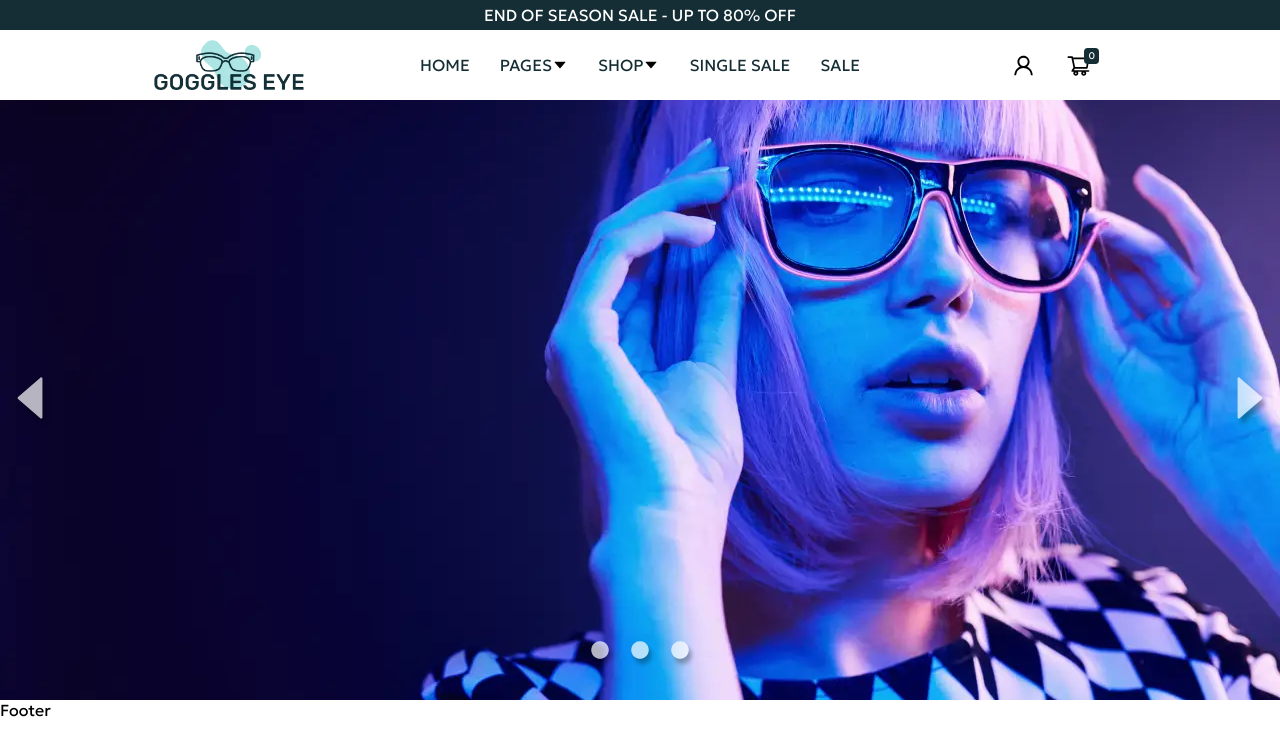
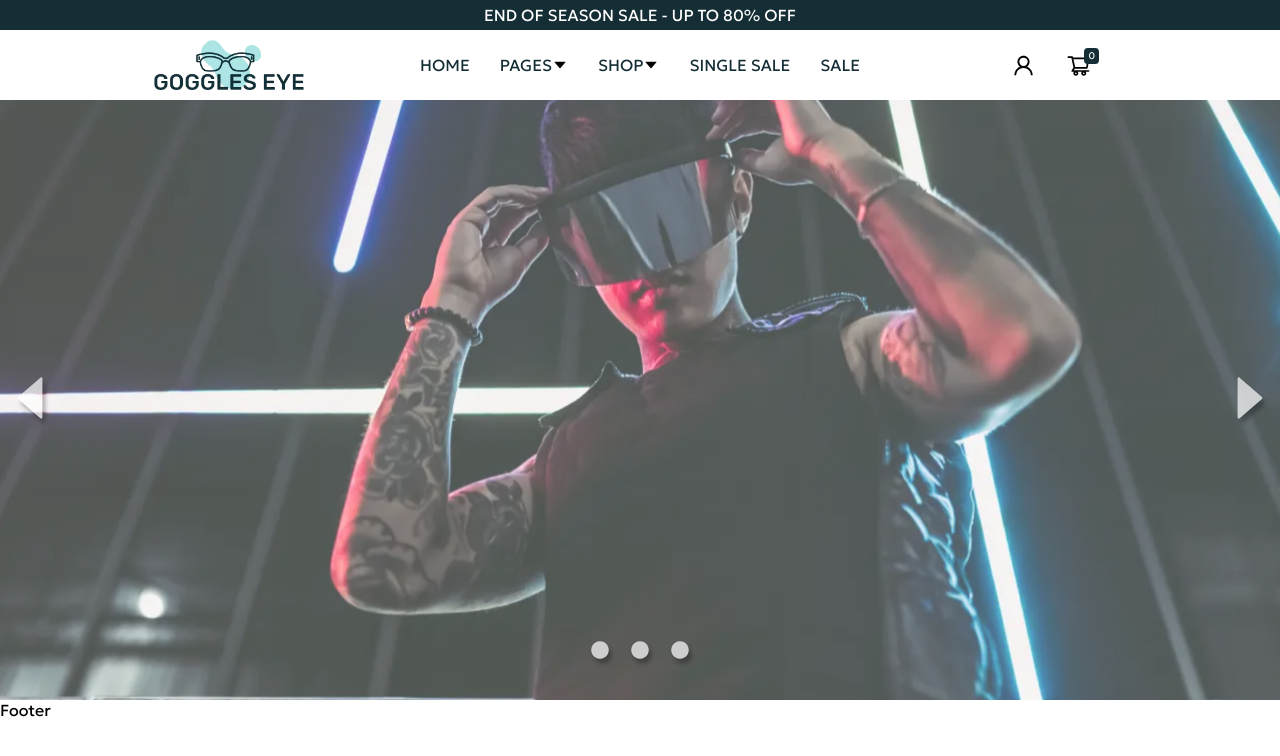
Before and after one commit to santanafx/goggle-eyes, a React (Create React App) app: page / in a window 1280 px wide. Shown: the top 756 px of the page. Built offline with nearby package versions, Linux system fonts and the light colour scheme; the HTML template or start-up script is replaced by a standard one.

Commit message:
Atualização no código de Slider
Foi criada a animação de dar zoom no slide e gerar efeito de blink ao passar de imagem. O efeito blink funciona dinâmicamente apertando as arrows, depois que a função timeout roda por 5 segundos e ao clicar em algum ponto.

```diff
--- a/src/components/Slider.js
+++ b/src/components/Slider.js
@@ -7,22 +7,35 @@ import { VscCircleLargeFilled } from "react-icons/vsc";
 export const Slider = ({ slides }) => {
 
     const [currentIndex, setCurrentIndex] = React.useState(0);
-    const timerRef = React.useRef();
+    const [animation, setAnimation] = React.useState(false);
+    const timerRef = React.useRef(null);
+
+    React.useEffect(() => {
+        clearTimeout(timerRef.current)
+        timerRef.current = setTimeout(() => {
+            goToNext();
+            setAnimation(!animation);
+        }, 5000)
+    },)
 
     const goToNext = () => {
         if (currentIndex === slides.length - 1) {
-            setCurrentIndex(0)
+            setCurrentIndex(0);
+            setAnimation(!animation);
         } else {
-            setCurrentIndex(currentIndex + 1)
+            setCurrentIndex(currentIndex + 1);
+            setAnimation(!animation);
         }
     }
 
     const goToPrevious = () => {
         if (currentIndex > 0) {
             setCurrentIndex(currentIndex - 1)
+            setAnimation(!animation);
         }
         if (currentIndex === 0) {
             setCurrentIndex(slides.length - 1)
+            setAnimation(!animation);
         }
     }
 
@@ -32,14 +45,19 @@ export const Slider = ({ slides }) => {
 
     return (
         <div className={styles.sliderContainer}>
-            <img src={slides[currentIndex].url} alt="" />
-            <div onClick={() => goToNext()}>
+            {animation ? <div className={styles.sliderAnimationImg}
+                style={{ backgroundImage: `url(${slides[currentIndex].url})` }}>
+            </div> : ''}
+            {animation ? '' : <div className={styles.sliderAnimationImg}
+                style={{ backgroundImage: `url(${slides[currentIndex].url})` }}>
+            </div>}
+            <div className={styles.sliderRightArrow} onClick={() => goToNext()} tabIndex={1}>
                 <AiOutlineCaretRight size='60' color='white' />
             </div>
-            <div onClick={() => goToPrevious()}>
+            <div className={styles.sliderLeftArrow} onClick={() => goToPrevious()} tabIndex={2}>
                 <AiOutlineCaretLeft size='60' color='white' />
             </div>
-            <div>
+            <div className={styles.sliderDots}>
                 {slides.map((element, index) => (
                     <VscCircleLargeFilled onClick={() => goToIndex(index)} style={{ margin: '0px 10px' }} size='20' color='white' key={element + index} />
                 ))}
--- a/src/components/Slider.module.css
+++ b/src/components/Slider.module.css
@@ -1,15 +1,36 @@
 .sliderContainer {
     width: 100%;
     position: relative;
+    overflow: hidden;
 }
 
-.sliderContainer img {
-    max-height: 600px;
-    width: 100%;
-    object-fit: cover;
+.sliderAnimationImg {
+    padding-top: 300px;
+    padding-bottom: 300px;
+    background-repeat: no-repeat;
+    background-size: cover;
+    background-position: center center;
+    animation: zoom 5s ease;
 }
 
-.sliderContainer div:nth-child(2) {
+@keyframes zoom {
+
+    0% {
+        opacity: 0.3;
+        transform: scale(1);
+    }
+
+    30% {
+        opacity: 1;
+    }
+
+    100% {
+
+        transform: scale(1.05);
+    }
+}
+
+.sliderRightArrow {
     position: absolute;
     right: 0;
     top: 50%;
@@ -17,7 +38,7 @@
     z-index: 1;
 }
 
-.sliderContainer div:nth-child(3) {
+.sliderLeftArrow {
     position: absolute;
     left: 0;
     top: 50%;
@@ -25,7 +46,7 @@
     z-index: 1;
 }
 
-.sliderContainer div:nth-child(4) {
+.sliderDots {
     position: absolute;
     left: 50%;
     top: 90%;
```
